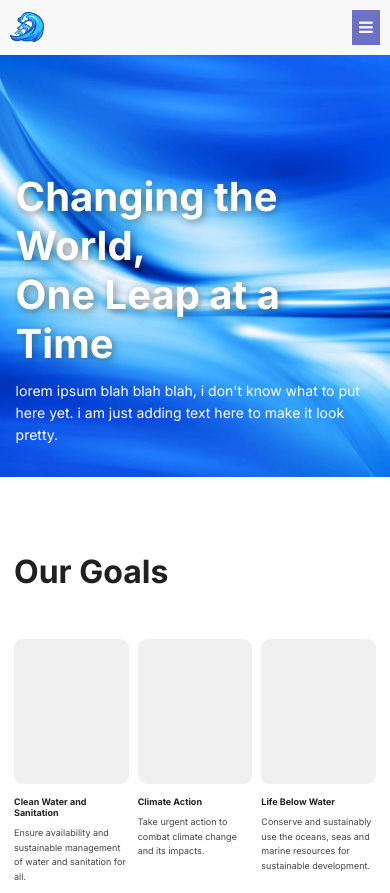
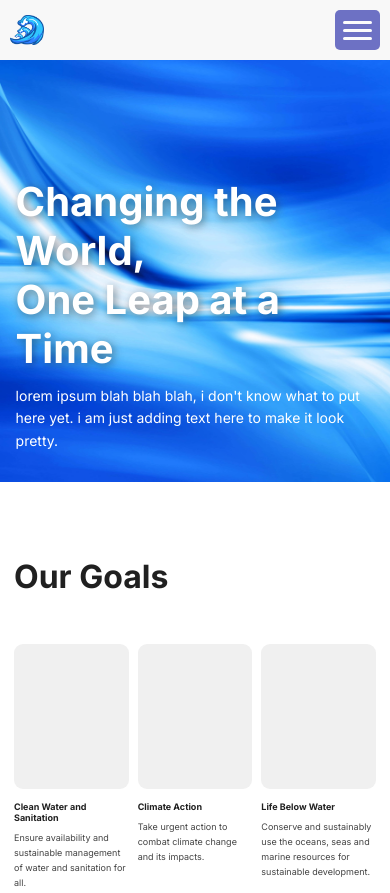
Before and after one commit to lyonol007/webdev, a plain HTML site: page index.html in a window 390 px wide. Shown: the top 893 px of the page. Drawn offline with Linux system fonts and the light colour scheme.

Commit message:
animation added to hamburger

```diff
--- a/assets/css/styles.css
+++ b/assets/css/styles.css
@@ -302,15 +302,46 @@ section  {
 @media (max-width: 600px)  {
 
   #hamburger{
-    color:white;
-    float: right;
+    display:flex;
+    flex-direction:column;
+    justify-content:space-around;
+    width:45px;
+    height:40px;
+    padding:8px;
+    background-color: #1119a3;
+    opacity: 0.6;
+    border: none;
+    border-radius: 5px;
+    cursor:pointer;
+    margin-left:auto;
+  }
+
+
+  /*anaimation of the three hamburger lines*/
+  #hamburger span {
     display: block;
-    background-color: #1119a3;
-    padding: 2%;
-    opacity: 0.6;
-    cursor: pointer;
-    }
+    width: 100%;
+    height:3px;
+    background-color: white;
+    border-radius: 3px;
+    transition: transform 0.3s ease, opacity 0.3s ease;
+  }
 
+  /*top line rotates 45 degrees*/
+  #hamburger.active span:nth-child(1){
+    transform: translateY(8px) rotate(45deg);
+
+  }
+
+  /*middle line disappears*/
+  #hamburger.active span:nth-child(2){
+    opacity: 0;
+  }
+
+  /*bottom line rotates 45 degrees but opposite direction*/
+  #hamburger.active span:nth-child(3){
+    transform:translateY(-8px) rotate(-45deg);
+  }
 
   .nav  {
     flex-wrap: wrap;
--- a/index.html
+++ b/index.html
@@ -34,8 +34,12 @@
                 <li><a href="teams.html">Team</a></li>
             </ul>
 
-            <a href="javascript:void(0);" class="icon" id="hamburger">
-             <i class="fa fa-bars"></i>
+
+             <button id="hamburger" type="button" aria-label="Toggle menu" aria-expanded="false">
+                <span></span>
+                <span></span>
+                <span></span>
+             </button>
   </a>
         </div>
 
--- a/menu.js
+++ b/menu.js
@@ -1,8 +1,18 @@
 let hamburger = document.querySelector('#hamburger');
+let navLinks = document.querySelector('.nav-links')
 
 function showNav() {
-    document.querySelector('.nav-links').classList.toggle('shownav');
+
+    navLinks.classList.toggle('shownav');
     console.log("toggled");
+
+    hamburger.classList.toggle('active');
+    console.log("toggled");
+
+    hamburger.setAttribute(
+        'aria-expanded',
+        hamburger.classList.contains('active')
+    );
 };
 
 
```
Also changed, not shown: teams.html (+6 -4 lines), assets/ollie.jpg (deleted).
